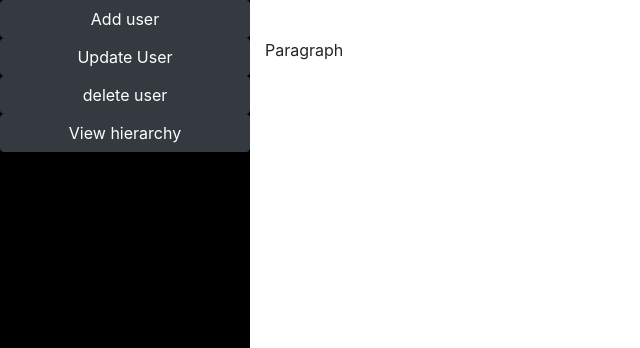
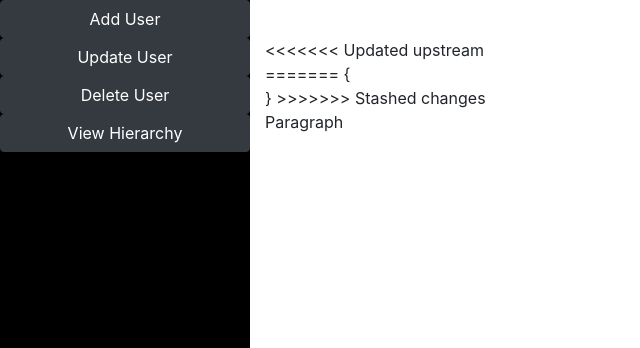
Before and after one commit to shubhamdarekar/VESITHACKS2019, a Django app: a page that uses VESITHACKS19/EvaluationApp/templates/EvaluationApp/admin-dashboard.html in a window 1280 px wide. Shown: the part 72-420 px from the top of the page, without its empty margins (0-640 px from the left). Run offline with Django 3.2, Linux system fonts and the light colour scheme; some libraries are stand-ins or nearby versions; some web fonts are replaced.

Commit message:
Auto stash before merge of "master" and "origin/master"

```diff
--- a/VESITHACKS19/EvaluationApp/templates/EvaluationApp/admin-dashboard.html
+++ b/VESITHACKS19/EvaluationApp/templates/EvaluationApp/admin-dashboard.html
@@ -36,19 +36,26 @@
     <div id="wrapper">
         <div id="sidebar-wrapper">
             <ul class="sidebar-nav">
-                    <li> <button class="btn btn-dark btn-block" type="button" name="button1" id="button1">Add user</button></li>
+                    <li> <button class="btn btn-dark btn-block" type="button" name="button1" id="button1">Add User</button></li>
                     <li> <button class="btn btn-dark btn-block" type="button" name="button2" id="button2">Update User </button></li>
-                    <li> <button class="btn btn-dark btn-block" type="button" name="button3" id="button3">delete user </button></li>
-                    <li> <button class="btn btn-dark btn-block" type="button" name="button4" id="button4">View hierarchy</button></li>
+                    <li> <button class="btn btn-dark btn-block" type="button" name="button3" id="button3">Delete User </button></li>
+                    <li> <button class="btn btn-dark btn-block" type="button" name="button4" id="button4">View Hierarchy</button></li>
             </ul>
         </div>
         <div class="page-content-wrapper">
             <div class="container-fluid"><a class="btn btn-link" role="button" href="#menu-toggle" id="menu-toggle"><i class="fa fa-bars"></i></a>
                 <div class="row">
                     <div class="col-md-12">
+<<<<<<< Updated upstream
                         <div id="here">
 
                         </div>
+=======
+                        {<div id="here">
+                            {% block content %}
+                            {% endblock %}
+                        </div>}
+>>>>>>> Stashed changes
                         <p>Paragraph</p>
                     </div>
                 </div>
@@ -57,8 +64,13 @@
     </div>
     <div id="wrapper"></div>
     <script>
+<<<<<<< Updated upstream
             $("button1").click(function(){
                 $("#here").html('<object data="adduser.html">');
+=======
+            $("#button1").click(function(){
+                $("#here").html();
+>>>>>>> Stashed changes
             });
     </script>
     <script src="{% static  '/jsadmin/jquery.min.js' %}"></script>
--- a/VESITHACKS19/EvaluationApp/templates/EvaluationApp/supervisordash.html
+++ b/VESITHACKS19/EvaluationApp/templates/EvaluationApp/supervisordash.html
@@ -57,9 +57,9 @@
             </div>
         </div>
     </div>
-    <script src="{% static 'js/jquery.min.js' %}"></script>
-    <script src="{% static 'bootstrap/js/bootstrap.min.js' %}"></script>
-    <script src="{% static 'js/Sidebar-Menu.js' %}"></script>
+    <script src="{% static 'jssd/jquery.min.js' %}"></script>
+    <script src="{% static 'bootstrapsd/js/bootstrap.min.js' %}"></script>
+    <script src="{% static 'jssd/Sidebar-Menu.js' %}"></script>
 </body>
 
 </html>
```
Also changed, not shown: VESITHACKS19/EvaluationApp/templates/EvaluationApp/reportform.html (+12 -1 lines).
